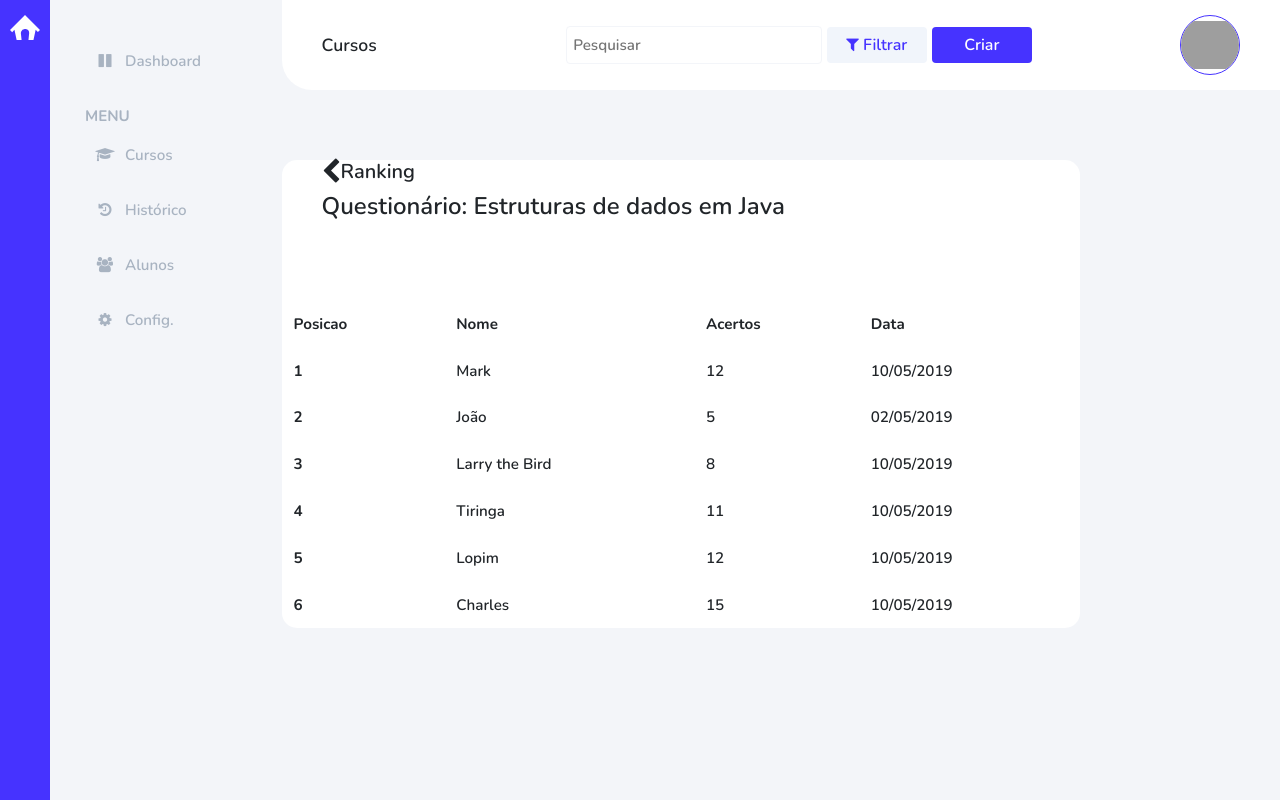
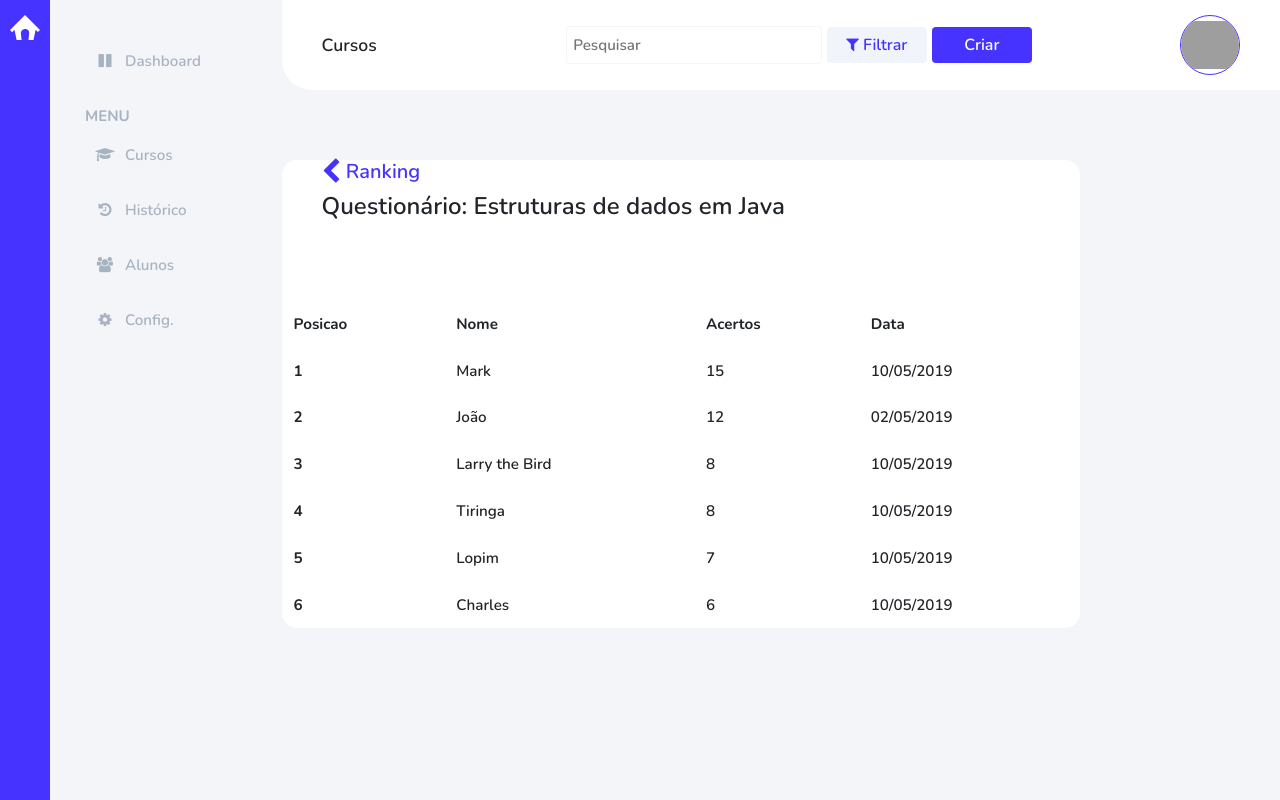
Before and after one commit to andrews-felipe/Usabilidade, an Angular app in the folder kahoot/: page /ranking in a window 1280 px wide. Built offline with nearby package versions, Linux system fonts and the light colour scheme; grey boxes are pictures that could not be loaded.

Commit message:
Melhorias

```diff
--- a/kahoot/src/app/components/upbar/upbar.component.html
+++ b/kahoot/src/app/components/upbar/upbar.component.html
@@ -63,7 +63,7 @@
             <form class="form-inline my-2 my-lg-0">
                 <input placeholder="Pesquisar">
                 <button class="btn btn-info btn-size-md"><span class="fa fa-filter"></span> Filtrar</button>
-                <button class="btn btn-primary btn-size-md">Criar</button>
+                <button class="btn btn-primary btn-size-md" routerLink="/criar-curso">Criar</button>
             </form>
         </div>
 
--- a/kahoot/src/app/criar-curso/criar-curso.component.css
+++ b/kahoot/src/app/criar-curso/criar-curso.component.css
@@ -28,13 +28,14 @@
 .text-primary{
   margin-left: 5%;
 }
-.text-right{
-  margin-right: 18%;
+.text-left{
+  margin-left: 5%;
+  margin-top: 5%;
 }
-.form-control {
-  max-width: 75%;
-  border-radius: 10px;
-  margin-left: 5%;
+.form-control{
+  margin: auto;
+  width: 75%;
+  margin-bottom: 5%;
 }
 .questoes{
   margin-left: 5%;
--- a/kahoot/src/app/criar-curso/criar-curso.component.html
+++ b/kahoot/src/app/criar-curso/criar-curso.component.html
@@ -1,17 +1,7 @@
 <div class="criar-curso">
-  <h5 class="text-primary"><a href="#"><i class="fa fa-chevron-left fa-2x" aria-hidden="true"></i></a>Criar Curso</h5>
-  <div class="input-group flex-nowrap">
-    <div class="input-group-prepend">
-      <h5>Nome do Curso:</h5>
-    </div>
-    <input type="text" class="form-control" placeholder="Nome" aria-label="Username" aria-describedby="addon-wrapping">
-  </div>
-  <div class="input-group flex-nowrap">
-    <div class="input-group-prepend">
-      <h5 >Nome</h5>
-    </div>
-    <input type="text" class="form-control" placeholder="Nome do Questionário" aria-label="Username" aria-describedby="addon-wrapping">
-  </div>
+  <h5 class="text-primary"><a class="text-primary" href="#"><i class="fa fa-chevron-left fa-lg" aria-hidden="true"></i></a>&nbsp;Criar Curso</h5>
+  <h5 class="text-left">Nome do Curso:</h5>
+  <input type="text" class="form-control" aria-label="Text input with dropdown button">
   <div class="questoes">
     <h6>1-Quais os tipos de forma que garante a separação por camada na aplicação
       <a href="#"><img src="https://icon-icons.com/icons2/390/PNG/32/trash-can_38501.png"></a>
--- a/kahoot/src/app/painel-gestor/painel-gestor.component.html
+++ b/kahoot/src/app/painel-gestor/painel-gestor.component.html
@@ -15,6 +15,7 @@
                 <div class="dropdown-menu" aria-labelledby="dropdownMenuLink">
                   <a class="dropdown-item" href="#"><i class="fa fa-pencil" aria-hidden="true"></i>Editar</a>
                   <a class="dropdown-item" href="#"><i class="fa fa-eraser" aria-hidden="true"></i>Renomear</a>
+                  <a class="dropdown-item" routerLink="/ranking"><i class="fa fa-users" aria-hidden="true"></i>Ranking</a>
                   <a class="dropdown-item" href="#"><i class="fa fa-trash" aria-hidden="true"></i>Excluir</a>
                 </div>
               </div>
@@ -39,6 +40,7 @@
                 <div class="dropdown-menu" aria-labelledby="dropdownMenuLink">
                   <a class="dropdown-item" href="#"><i class="fa fa-pencil" aria-hidden="true"></i>Editar</a>
                   <a class="dropdown-item" href="#"><i class="fa fa-eraser" aria-hidden="true"></i>Renomear</a>
+                  <a class="dropdown-item" href="#"><i class="fa fa-users" aria-hidden="true"></i>Ranking</a>
                   <a class="dropdown-item" href="#"><i class="fa fa-trash" aria-hidden="true"></i>Excluir</a>
                 </div>
               </div>
@@ -62,7 +64,8 @@
 					</a>
 					<div class="dropdown-menu" aria-labelledby="dropdownMenuLink">
 					  <a class="dropdown-item" href="#"><i class="fa fa-pencil" aria-hidden="true"></i>Editar</a>
-					  <a class="dropdown-item" href="#"><i class="fa fa-eraser" aria-hidden="true"></i>Renomear</a>
+            <a class="dropdown-item" href="#"><i class="fa fa-eraser" aria-hidden="true"></i>Renomear</a>
+            <a class="dropdown-item" href="#"><i class="fa fa-users" aria-hidden="true"></i>Ranking</a>
 					  <a class="dropdown-item" href="#"><i class="fa fa-trash" aria-hidden="true"></i>Excluir</a>
 					</div>
 				  </div>
--- a/kahoot/src/app/ranking/ranking.component.css
+++ b/kahoot/src/app/ranking/ranking.component.css
@@ -9,10 +9,13 @@
   background-color: white;
   border-radius: 15px;
   width: 80%;
-  margin: initial;
   margin-top: 10pc;
 }
 
 .text{
+  color:#4633FF !important;
+}
+.titles{
   margin-left: 5%;
+  margin-top: 5pc;
 }
--- a/kahoot/src/app/ranking/ranking.component.html
+++ b/kahoot/src/app/ranking/ranking.component.html
@@ -1,6 +1,6 @@
   <div class="ranking">
-   <div class="text">
-      <h5><i class="fa fa-chevron-left fa-lg" aria-hidden="true"></i>Ranking</h5>
+   <div class="titles">
+      <h5 class="text"><a class="text" routerLink="/painel-gestor"><i class="fa fa-chevron-left fa-lg" aria-hidden="true"></i></a>&nbsp;Ranking</h5>
       <h4>Questionário: Estruturas de dados em Java</h4>
     </div>
     <table class="table table-borderless">
@@ -16,13 +16,13 @@
         <tr>
           <th scope="row">1</th>
           <td>Mark</td>
-          <td>12</td>
+          <td>15</td>
           <td>10/05/2019</td>
         </tr>
         <tr>
           <th scope="row">2</th>
           <td>João</td>
-          <td>5</td>
+          <td>12</td>
           <td>02/05/2019</td>
         </tr>
         <tr>
@@ -34,19 +34,19 @@
         <tr>
           <th scope="row">4</th>
           <td>Tiringa</td>
-          <td>11</td>
+          <td>8</td>
           <td>10/05/2019</td>
         </tr>
         <tr>
           <th scope="row">5</th>
           <td>Lopim</td>
-          <td>12</td>
+          <td>7</td>
           <td>10/05/2019</td>
         </tr>
         <tr>
           <th scope="row">6</th>
           <td>Charles</td>
-          <td>15</td>
+          <td>6</td>
           <td>10/05/2019</td>
         </tr>
       </tbody>
```
